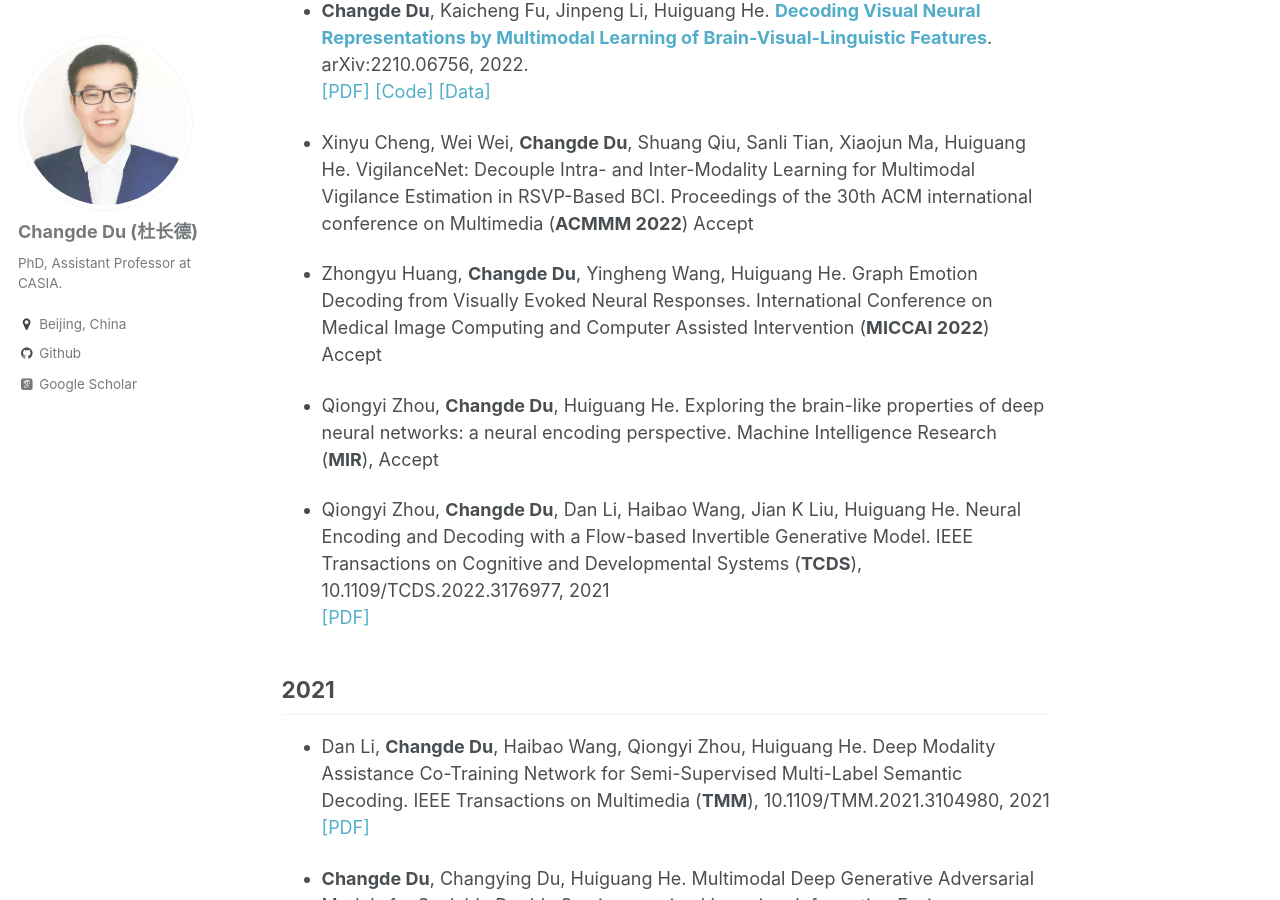
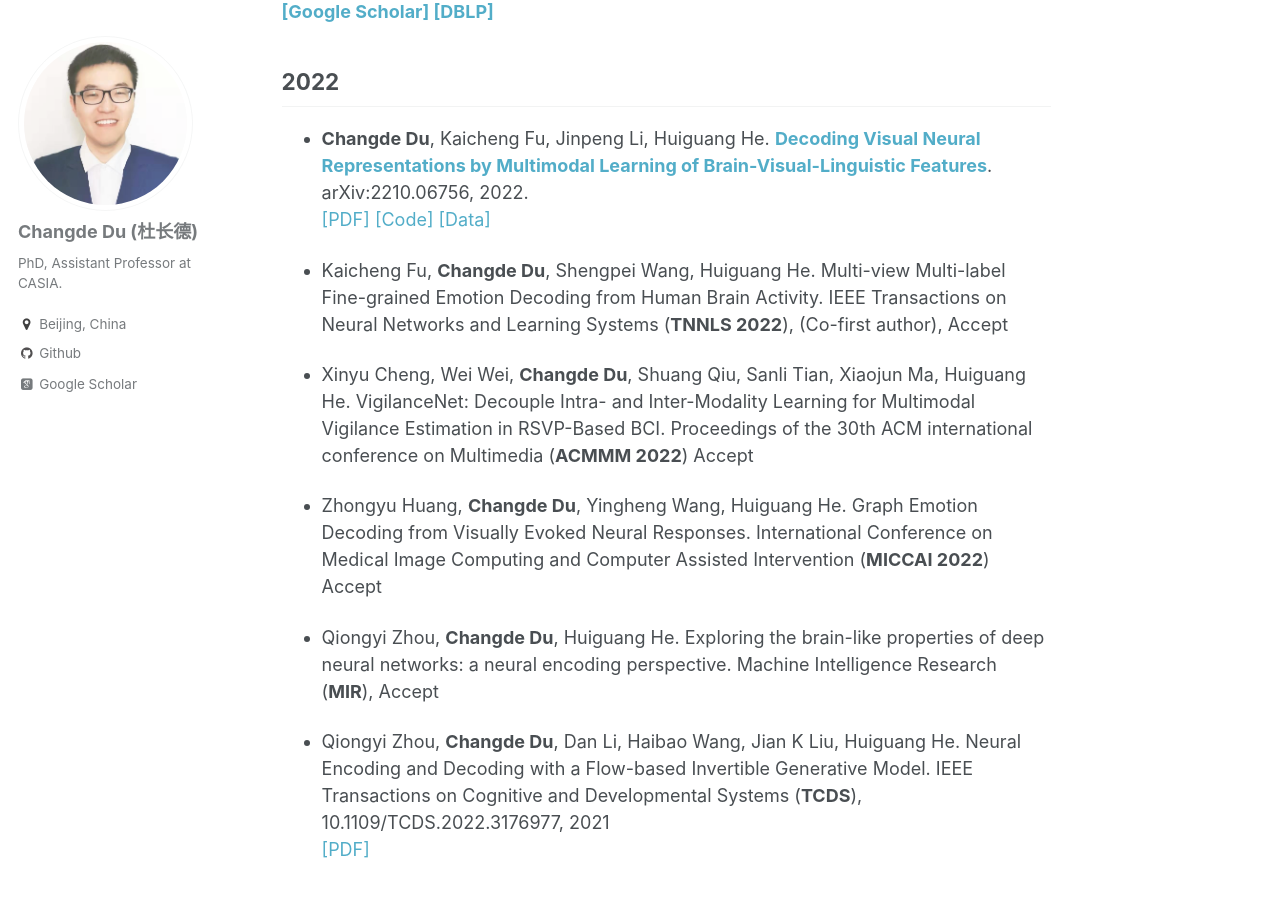
Before and after one commit to ChangdeDu/changdedu.github.io, a Jekyll site: the page built from _pages/about.md, in a window 1280 px wide and 900 px high, scrolled down 2343 px. Built offline with Jekyll 4.4.1, drawn with Linux system fonts in a browser that asks for light colours; some web fonts are replaced; some of the changed text lies outside the part shown.

Commit message:
Update about.md

```diff
--- a/_pages/about.md
+++ b/_pages/about.md
@@ -19,6 +19,10 @@ My research interest broadly includes artificial intelligence, cognitive neurosc
 I have published 30+ research papers in top-tier AI/ML conferences and journals, including AAAI, KDD, IJCAI, ACMMM, MICCAI, UAI, IEEE TNNLS/TMM/TCDS, Information Fusion, and Pattern Recognition. I won the Best Paper Runner-Up Award in IEEE ICME 2019.
 
 # News
+- 11/2022: I will serve as a reviewer for **CVPR-2023**
+
+- 11/2022: Our paper on "Multi-view Multi-label Fine-grained Emotion Decoding from Human Brain Activity" got accepted to **IEEE TNNLS**
+
 - 10/2022: My new work on [**"multimodal brain-machine intelligence"**](https://arxiv.org/abs/2210.06756) is now online. The code and dataset have also been released.
 
 - 09/2022: I will serve as a reviewer for **ICLR-2023**
@@ -68,6 +72,8 @@ I have published 30+ research papers in top-tier AI/ML conferences and journals,
 
 ## 2022
 - **Changde Du**, Kaicheng Fu, Jinpeng Li, Huiguang He. [**Decoding Visual Neural Representations by Multimodal Learning of Brain-Visual-Linguistic Features**](https://arxiv.org/abs/2210.06756). 	arXiv:2210.06756, 2022. <br>[[PDF]](https://arxiv.org/abs/2210.06756) [[Code]](https://github.com/ChangdeDu/BraVL) [[Data]](https://figshare.com/articles/dataset/BraVL/17024591)
+
+- Kaicheng Fu, **Changde Du**, Shengpei Wang, Huiguang He. Multi-view Multi-label Fine-grained Emotion Decoding from Human Brain Activity. IEEE Transactions on Neural Networks and Learning Systems (**TNNLS 2022**), (Co-first author), Accept
 
 - Xinyu Cheng, Wei Wei, **Changde Du**, Shuang Qiu, Sanli Tian, Xiaojun Ma, Huiguang He. VigilanceNet: Decouple Intra- and Inter-Modality Learning for Multimodal Vigilance Estimation in RSVP-Based BCI. Proceedings of the 30th ACM international conference on Multimedia (**ACMMM 2022**) Accept
 
```
